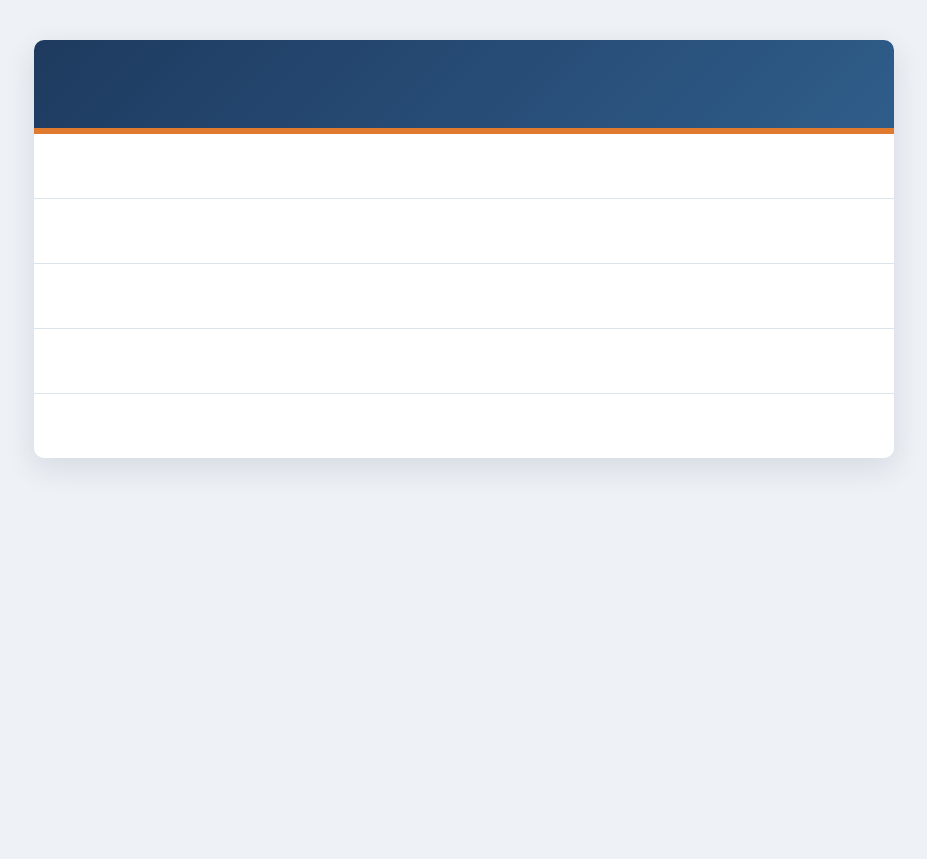
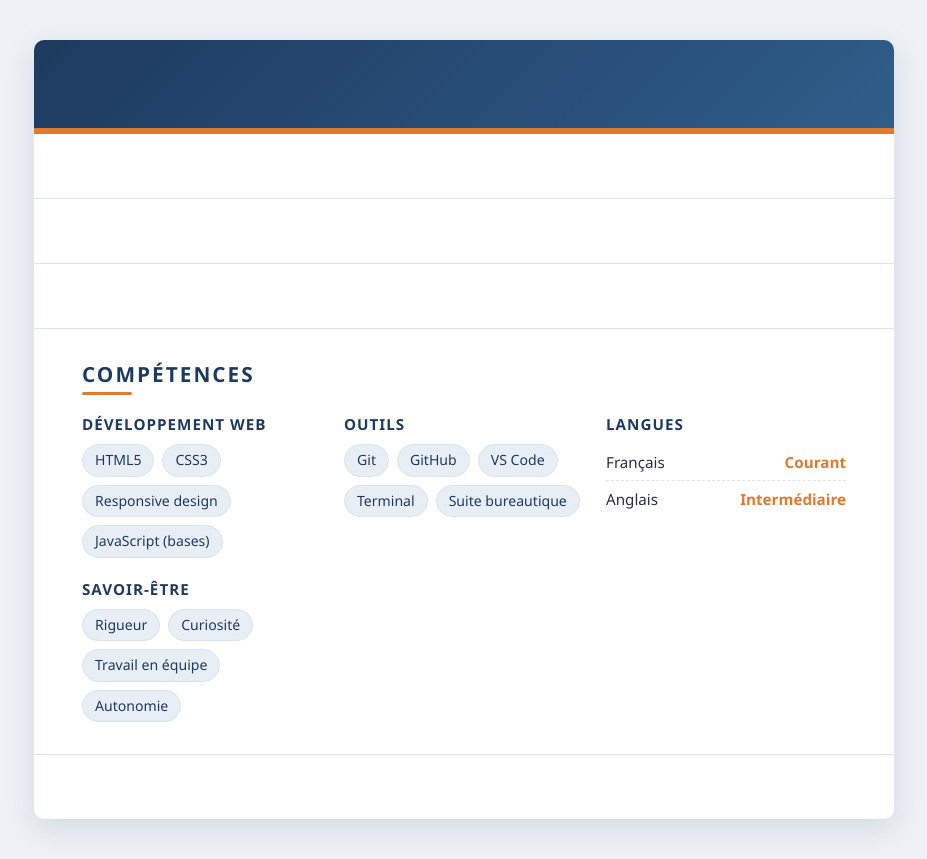
Before and after one commit to shelbi09/mon-cv, a plain HTML site: page index.html in a window 1280 px wide. Shown: the whole page, without its empty margins (176-1103 px from the left). Before the commit the page ends 800 px from the top, so only its background shows below. Drawn offline with Linux system fonts and the light colour scheme.

Commit message:
mise en place de la section competences

```diff
--- a/index.html
+++ b/index.html
@@ -29,6 +29,44 @@
 
     <!-- =================== COMPÉTENCES ================== -->
     <section class="cv-section" id="competences">
+      <h2>Compétences</h2>
+      <div class="competences-grille">
+        <div class="competence-bloc">
+          <h3>Développement web</h3>
+          <ul class="tags">
+            <li>HTML5</li>
+            <li>CSS3</li>
+            <li>Responsive design</li>
+            <li>JavaScript (bases)</li>
+          </ul>
+        </div>
+        <div class="competence-bloc">
+          <h3>Outils</h3>
+          <ul class="tags">
+            <li>Git</li>
+            <li>GitHub</li>
+            <li>VS Code</li>
+            <li>Terminal</li>
+            <li>Suite bureautique</li>
+          </ul>
+        </div>
+        <div class="competence-bloc">
+          <h3>Langues</h3>
+          <ul class="niveaux">
+            <li>Français <span class="niveau">Courant</span></li>
+            <li>Anglais <span class="niveau">Intermédiaire</span></li>
+          </ul>
+        </div>
+        <div class="competence-bloc">
+          <h3>Savoir-être</h3>
+          <ul class="tags">
+            <li>Rigueur</li>
+            <li>Curiosité</li>
+            <li>Travail en équipe</li>
+            <li>Autonomie</li>
+          </ul>
+        </div>
+      </div>
     </section>
 
     <!-- ================== ASSOCIATIONS ================== -->
```
